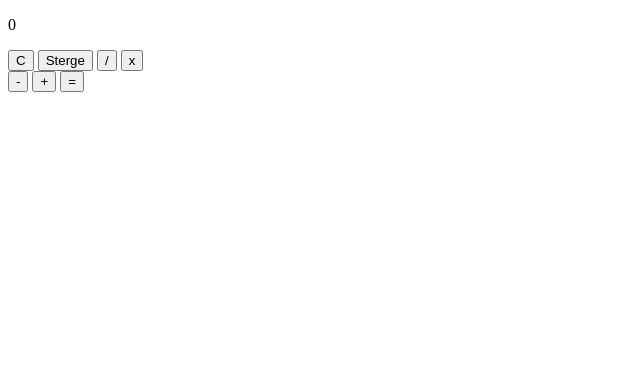
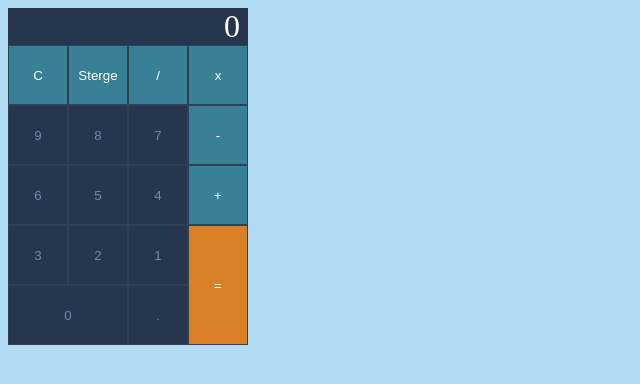
Before and after one commit to v4n00/TIC, a plain HTML site: page calculator/index.html in a window 1280 px wide. Shown: the whole page, without its empty margins (0-640 px from the left). Drawn offline with Linux system fonts and the light colour scheme.

Commit message:
feat: clean starting point

```diff
--- a/calculator/index.html
+++ b/calculator/index.html
@@ -2,7 +2,10 @@
 
 <html lang="en">
 	<head>
+		<meta charset="UTF-8" />
+		<meta name="viewport" content="width=device-width, initial-scale=1.0" />
 		<title>Calculator</title>
+		<link rel="stylesheet" href="styles.css" />
 	</head>
 
 	<body>
@@ -11,22 +14,23 @@
 				<p>0</p>
 			</div>
 
-			<div id="butoane">
+			<div id="buttons">
 				<div>
-					<button class="actiuni" onclick="myFunction(this.innerHTML)">C</button>
-					<button class="actiuni" onclick="myFunction(this.innerHTML)">Sterge</button>
-					<button class="actiuni" onclick="myFunction(this.innerHTML)">/</button>
-					<button class="actiuni" onclick="myFunction(this.innerHTML)">x</button>
+					<button id="clear" class="actiuni">C</button>
+					<button id="delete" class="actiuni">Sterge</button>
+					<button id="divide" class="actiuni">/</button>
+					<button id="multiply" class="actiuni">x</button>
 				</div>
 				<div>
-					<div id="cifre"></div>
-					<div id="restbutoane">
-						<button class="actiuni" onclick="myFunction(this.innerHTML)">-</button>
-						<button class="actiuni" onclick="myFunction(this.innerHTML)">+</button>
-						<button id="egal" class="actiuni" onclick="myFunction(this.innerHTML)">=</button>
+					<div id="digits"></div>
+					<div id="sidebuttons">
+						<button id="difference" class="actiuni">-</button>
+						<button id="addition" class="actiuni">+</button>
+						<button id="equal" class="actiuni">=</button>
 					</div>
 				</div>
 			</div>
 		</div>
+		<script src="script.js"></script>
 	</body>
 </html>
--- a/calculator/script.js
+++ b/calculator/script.js
@@ -1,23 +1,14 @@
+document.addEventListener('DOMContentLoaded', () => {
 	for (let i = 9; i >= -1; i--) {
-	var btn = document.createElement('BUTTON');
+		var btn = document.createElement('button');
 		btn.innerHTML = i;
 		if (i === 0) {
 			btn.setAttribute('id', 'zero');
 		}
-	document.getElementById('cifre').appendChild(btn);
+		document.getElementById('digits').appendChild(btn);
 
 		btn.setAttribute('onClick', 'myFunction(this.innerHTML)');
 	}
-
 	btn.innerHTML = '.';
 	document.getElementById('cifre').appendChild(btn);
-
-function myFunction(clicked) {
-	let display = document.querySelector('#display p').innerHTML;
-	display = clicked;
-	if (isNaN(Number(clicked))) {
-		console.log('nu este cifra');
-	} else {
-		console.log(clicked);
-	}
-}
+});
--- a/calculator/styles.css
+++ b/calculator/styles.css
@@ -1,33 +1,47 @@
 body {
 	background-color: #b1dbf3;
+	color: white;
 }
 #calculator {
 	width: 240px;
+}
+#display {
+	background-color: #28354f;
+}
+#display p {
+	margin: 0;
+	font-size: 2rem;
+	text-align: end;
+	padding-right: 0.5rem;
+}
+div#digits button {
+	color: #6e89aa;
 }
 button {
 	width: 60px;
 	height: 60px;
 	background-color: #388095;
 	border: 1px solid #304156;
+	color: white;
 }
-#butoane {
+#buttons {
 	font-size: 0px;
 }
 #zero {
 	width: 120px;
 }
-#cifre {
+#digits {
 	width: 75%;
 	float: left;
 }
-#cifre button {
+#digits button {
 	background-color: #28354f;
 }
-#restbutoane {
+#sidebuttons {
 	float: right;
 	width: 25%;
 }
-#egal {
+#equal {
 	height: 120px;
 	background-color: #da8128;
 }
```
Lines whose indentation alone changed are shown as unchanged.
